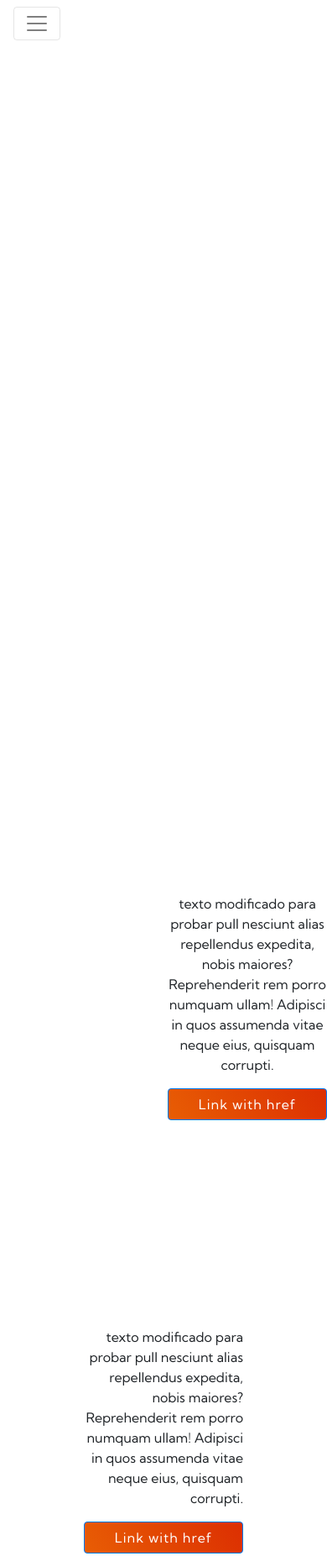
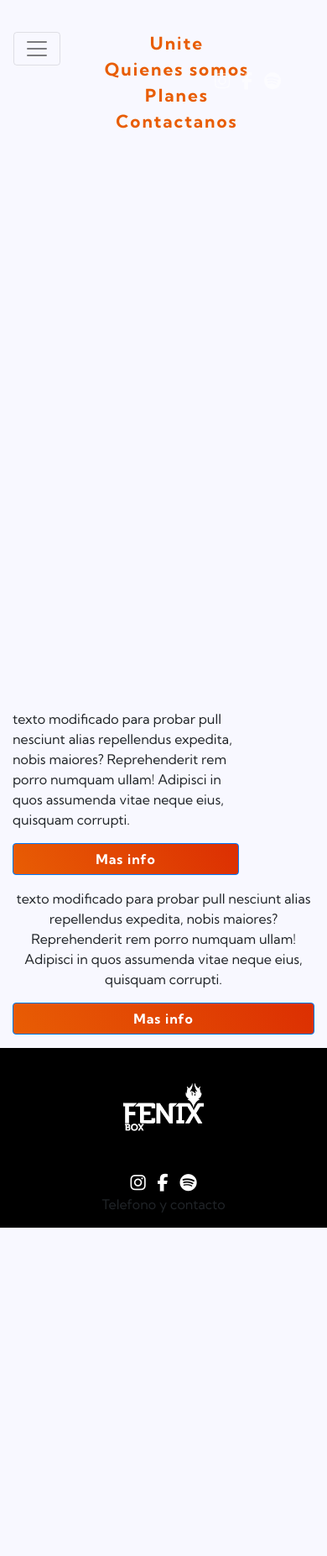
Before and after one commit to joaquinyapura/proyectoFinalWeb, a website: page index.html in a window 390 px wide. Shown: the top 1853 px of the page at 84% size. After the commit the page ends 1462 px from the top, so only its background shows below. Drawn offline with nearby package versions, Linux system fonts and the light colour scheme.

Commit message:
cuarto commit

```diff
--- a/index.html
+++ b/index.html
@@ -8,9 +8,10 @@
     <meta name="description" content="Gimnasio centrico localizado Santa Maria Catamarca destinado al Crossfit">
     <meta name="keywords" content="GYM, GIMNASIO, SANTA MARIA, CATAMARCA, CROSSFIT, TRAINING">
     <title>Fenix gym</title>
-    <link rel="stylesheet" href="./css/destino.css">
+    <link rel="stylesheet" href="https://cdnjs.cloudflare.com/ajax/libs/animate.css/4.1.1/animate.min.css" />
     <link rel="stylesheet" href="https://maxcdn.bootstrapcdn.com/bootstrap/4.0.0/css/bootstrap.min.css" integrity="sha384-Gn5384xqQ1aoWXA+058RXPxPg6fy4IWvTNh0E263XmFcJlSAwiGgFAW/dAiS6JXm" crossorigin="anonymous">
     <script src="https://kit.fontawesome.com/8f3d06ba97.js" crossorigin="anonymous"></script>
+    <link rel="stylesheet" href="./css/destino.css">
 </head>
 
 <body>
@@ -18,26 +19,29 @@
         <section>
             <div class="imagenMenu">
                 <img class="fondo" src="./img/header.jpg" alt="fenix-gym" />
-                <div class="">
+                <div class="barra">
                     <nav class="navbar navbar-expand-lg navbar-light">
 
                         <button class="navbar-toggler" type="button" data-toggle="collapse" data-target="#navbarNav" aria-controls="navbarNav" aria-expanded="false" aria-label="Toggle navigation">
-                          <span class="navbar-toggler-icon"></span>
+                            <span class="navbar-toggler-icon"></span>
                         </button>
                         <div class="collapse navbar-collapse textoMenu" id="navbarNav">
-                            <ul class="navbar-nav menu">
+                            <ul class="navbar-nav">
                                 <li class="nav-item">
-                                    <a class="nav-link" href="#">Home <span class="sr-only">(current)</span></a>
+                                    <a class="nav-link" href="#">Unite <span class="sr-only">(current)</span></a>
                                 </li>
                                 <li class="nav-item">
-                                    <a class="nav-link" href="#">Features</a>
+                                    <a class="nav-link" href="#">Quienes somos</a>
+                                </li>
+                                <li class="nav-item item-logo">
+                                    <a href="./index.html"><img class="logoHeader" src="./img/LOGO FNX BLANCO.png" href="./index.html" alt="logo" /></a>
                                 </li>
 
                                 <li class="nav-item">
-                                    <a class="nav-link" href="#">Pricing</a>
+                                    <a class="nav-link" href="#">Planes</a>
                                 </li>
                                 <li class="nav-item">
-                                    <a class="nav-link" href="#">Pricing</a>
+                                    <a class="nav-link" href="#">Contactanos</a>
                                 </li>
                             </ul>
                         </div>
@@ -45,9 +49,11 @@
                 </div>
                 <div class="contenedorIconos">
                     <div class="iconosContenido animate__animated animate__bounce ">
-                        <i class="fab fa-instagram iconos "></i>
-                        <i class="fab fa-facebook-f iconos"></i>
-                        <i class="fab fa-spotify iconos"></i>
+                        <a href="#"><i class="fab fa-instagram iconos "></i></a>
+                        <a href="http://"><i class="fab fa-facebook-f iconos"></i></a>
+                        <a href="http://"><i class="fab fa-spotify iconos"></i></a>
+
+
                     </div>
                 </div>
                 <div class="principal">
@@ -56,12 +62,13 @@
                     </h1>
                     <button class="botonPrimario"><a class="textoBoton" href="">Quiero Unirme hoy</a></button>
                 </div>
+
             </div>
 
         </section>
     </header>
 
-    <section class="section-padre">
+    <section class="section-padre container">
         <div class="section2 row">
             <div class="img1 col-sm-12 col-md-3">
                 <img class="imgInfo" src="./img/pngwing.com.png" alt="fenix gym mujer" srcset="" />
@@ -72,7 +79,7 @@
                 </p>
                 <p>
                     <a class="btn btn-primary botonInfo col-12" data-toggle="collapse" href="#collapseExample" role="button" aria-expanded="false" aria-controls="collapseExample">
-                      Link with href
+                      Mas info
                     </a>
                 </p>
                 <div class="collapse" id="collapseExample">
@@ -89,7 +96,7 @@
                 </p>
                 <p>
                     <a class="btn btn-primary botonInfo col-12" data-toggle="collapse" href="#collapse2" role="button" aria-expanded="false" aria-controls="collapseExample">
-                        Link with href
+                        Mas info
                     </a>
                 </p>
                 <div class="collapse" id="collapse2">
--- a/scss/origen.scss
+++ b/scss/origen.scss
@@ -1,27 +1,6 @@
 @import url('https://fonts.googleapis.com/css2?family=Kumbh+Sans:wght@400;700&display=swap');
-@media (max-width: 600px) {
-    .img1 {
-        display: none;
-    }
-    .img2 {
-        display: none;
-    }
-    .texto1 {
-        padding-top: 10px;
-        text-align: center;
-    }
-    .texto2 {
-        padding-top: 10px;
-        text-align: center;
-    }
-    .fondo {
-        display: none;
-    }
-    .principal {
-        display: none;
-    }
-}
-
+$color-principal:#e85d04;
+$color-principal2:#dc2f02;
 * {
     margin: 0;
     padding: 0;
@@ -40,9 +19,18 @@ body {
     background-color: ghostwhite;
 }
 
-.nav-link {
-    color: #e85d04;
+.barra {
+    padding-top: 30px;
+}
+
+.navbar-light .navbar-nav .nav-link {
+    color: $color-principal;
+    padding: 0px 20px;
     font-size: 1.3rem;
+}
+
+.navbar-light .navbar-nav .nav-link:hover {
+    color: $color-principal2;
 }
 
 .imagenMenu {
@@ -77,7 +65,8 @@ body {
 }
 
 .logoHeader {
-    width: 100px;
+    width: 130px;
+    margin-top: -40px;
 }
 
 .contenedorIconos {
@@ -91,8 +80,16 @@ body {
     margin-right: 50px;
 }
 
+.iconosContenido a i {
+    color: rgba($color: white, $alpha: 0.5)
+}
+
+.iconosContenido a i:hover {
+    color: rgba($color: white, $alpha: 1.0)
+}
+
 .animate__animated .animate__bounce {
-    --animate-delay: 0.9s;
+    --animate-delay: 1.0s;
 }
 
 .iconos {
@@ -113,13 +110,18 @@ body {
 }
 
 .botonPrimario {
+    color: white;
     font-weight: 700;
     padding: 20px 150px;
     text-align: center;
     margin-left: 30%;
-    margin-top: 27%;
+    margin-top: 30%;
     background-image: linear-gradient( 60deg, #e85d04, #dc2f02);
     border-radius: 33px 0px 33px 0px;
+}
+
+.botonPrimario :hover {
+    color: white;
 }
 
 .botonPrimario a {
@@ -132,24 +134,6 @@ body {
 
 .logo {
     margin: 10px;
-}
-
-.section2 {
-    margin-top: 20px;
-    margin-left: 50px;
-    /* display: grid;
-    place-content: center;
-    grid-template-columns: 60% 40%;
-    grid-template-areas: "foto1 texto1"; */
-}
-
-.section3 {
-    margin-top: 0%;
-    margin-left: 50px;
-    /*   display: grid;
-    grid-template-columns: 40% 60%;
-    grid-template-areas: "texto2 foto2";
-    place-content: center; */
 }
 
 .texto1 {
@@ -168,7 +152,7 @@ body {
 }
 
 .botonInfo {
-    background-image: linear-gradient( 60deg, #e85d04, #dc2f02);
+    background-image: linear-gradient( 60deg, $color-principal, $color-principal2);
     letter-spacing: 1px;
     font-weight: 700;
 }
@@ -193,10 +177,6 @@ body {
     height: 150px;
 }
 
-.item {
-    padding: 0px 30px;
-}
-
 
 /* BUCLE EN SASS */
 
@@ -205,3 +185,33 @@ body {
         font: 2em/$variable;
     }
 }
+
+@media (max-width: 600px) {
+    .img1 {
+        display: none;
+    }
+    .img2 {
+        display: none;
+    }
+    .texto1 {
+        word-wrap: break-word;
+        padding-top: 0px;
+        margin-left: 0px;
+    }
+    .texto2 {
+        word-wrap: break-word;
+        text-align: center;
+        margin-top: 0px;
+        margin-left: 0px;
+        margin-right: 0px;
+    }
+    .item-logo {
+        display: none;
+    }
+    .fondo {
+        display: none;
+    }
+    .principal {
+        display: none;
+    }
+}
```
Also changed, not shown: css/destino.css.
